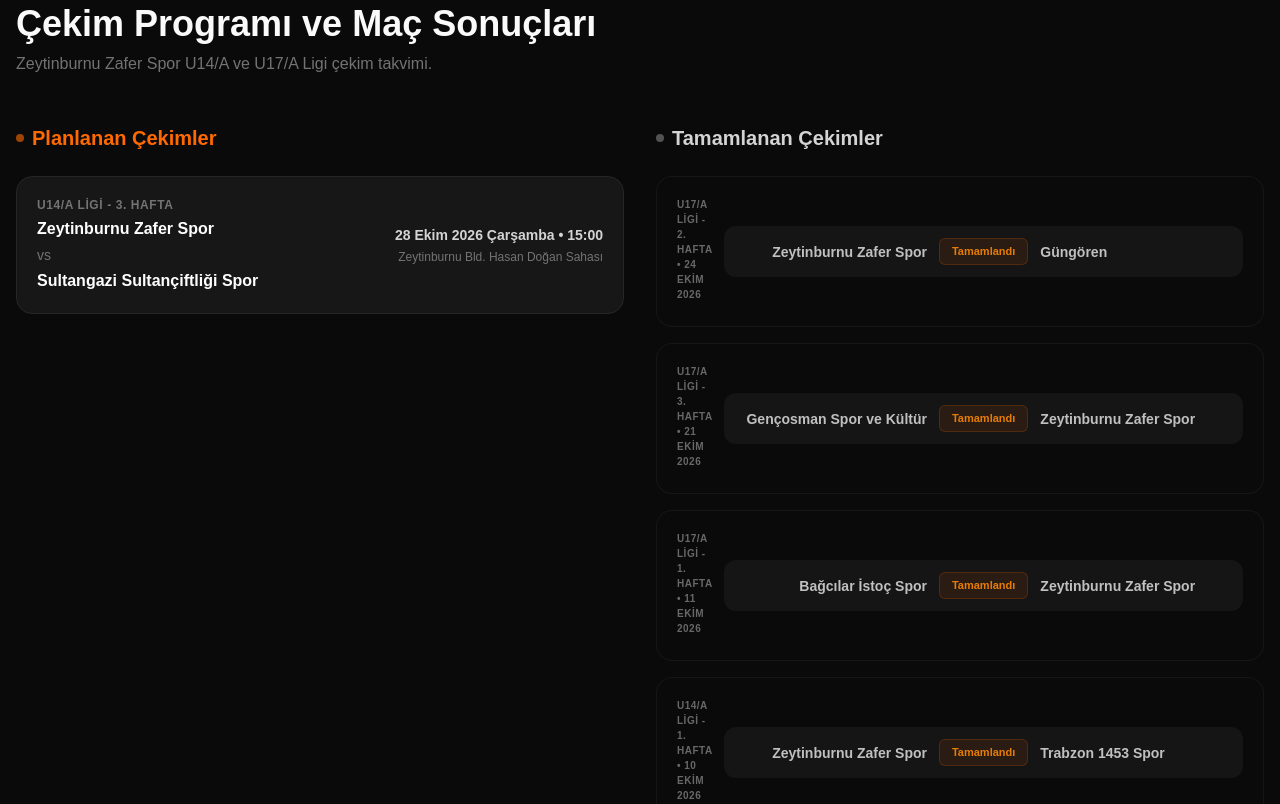
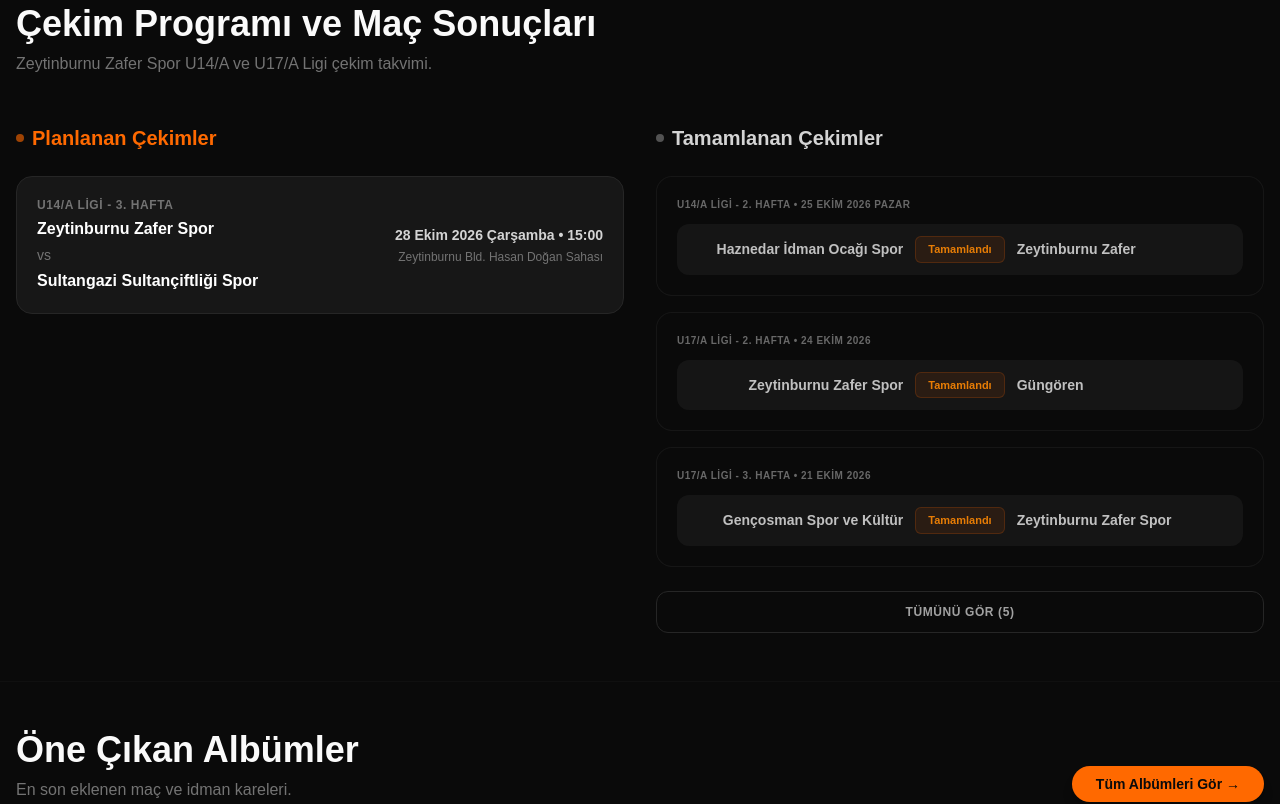
Before and after one commit to sk-raw/sametkinaz-portfolio, a Next.js app: page / in a window 1280 px wide. Shown: the part 1000-1804 px from the top of the page. Built offline with nearby package versions, Linux system fonts and the light colour scheme.

Commit message:
Tamamlanan cekimlere Tumunu Gor butonu eklendi, kart yapisi duzeltildi

```diff
--- a/app/page.tsx
+++ b/app/page.tsx
@@ -38,6 +38,7 @@ export default function Home() {
   const [timeLeft, setTimeLeft] = useState({ days: 0, hours: 0, minutes: 0, seconds: 0 });
   const [dynamicPastMatches, setDynamicPastMatches] = useState(initialPastMatches);
   const [upcomingMatches, setUpcomingMatches] = useState(allUpcomingMatches);
+  const [showAllPast, setShowAllPast] = useState(false);
 
   useEffect(() => {
     const timer = setInterval(() => {
@@ -57,7 +58,8 @@ export default function Home() {
         score: "Tamamlandı"
       }));
 
-      setDynamicPastMatches([...initialPastMatches, ...formattedPassed]);
+      // Set past matches, newest first
+      setDynamicPastMatches([...formattedPassed, ...initialPastMatches]);
 
       let currentIndex = allUpcomingMatches.findIndex(m => m.dateObj.getTime() > now);
       if (currentIndex === -1) currentIndex = allUpcomingMatches.length - 1;
@@ -82,6 +84,7 @@ export default function Home() {
   }, []);
 
   const currentActiveMatch = allUpcomingMatches[activeMatchIndex] || allUpcomingMatches[0];
+  const displayedPastMatches = showAllPast ? dynamicPastMatches : dynamicPastMatches.slice(0, 3);
 
   const albums = [
     {
@@ -412,7 +415,7 @@ export default function Home() {
           <p className="text-neutral-500">Zeytinburnu Zafer Spor U14/A ve U17/A Ligi çekim takvimi.</p>
         </motion.div>
 
-        <div className="grid grid-cols-1 lg:grid-cols-2 gap-8">
+        <div className="grid grid-cols-1 lg:grid-cols-2 gap-8 items-start">
           {/* PLANLANAN ÇEKİMLER */}
           <div>
             <h3 className="text-xl font-bold text-orange-500 mb-6 flex items-center gap-2">
@@ -438,23 +441,35 @@ export default function Home() {
             </div>
           </div>
 
+          {/* TAMAMLANAN ÇEKİMLER */}
           <div>
             <h3 className="text-xl font-bold text-neutral-300 mb-6 flex items-center gap-2">
               <span className="w-2 h-2 rounded-full bg-neutral-600 inline-block" /> Tamamlanan Çekimler
             </h3>
             <div className="space-y-4">
-              {dynamicPastMatches.map((match) => (
-                <div key={match.id} className="bg-neutral-950 border border-neutral-800/50 rounded-2xl p-5 flex flex-col sm:flex-row items-center justify-between gap-3 opacity-90 hover:opacity-100 transition-opacity">
-                  <div className="w-full sm:flex-1 text-center sm:text-left">
-                    <p className="text-[10px] text-neutral-500 font-bold uppercase tracking-wider mb-1">{match.league} • {match.date}</p>
-                  </div>
-                  <div className="w-full flex flex-col sm:flex-row items-center justify-between gap-3 bg-neutral-900 px-4 py-3 rounded-xl">
-                    <span className="text-xs sm:text-sm font-semibold text-neutral-300 text-center sm:text-right flex-1 break-words">{match.home}</span>
-                    <span className="text-[11px] font-bold text-orange-400 bg-orange-500/10 border border-orange-500/20 px-3 py-1 rounded-md flex-shrink-0">{match.score}</span>
-                    <span className="text-xs sm:text-sm font-semibold text-neutral-300 text-center sm:text-left flex-1 break-words">{match.away}</span>
+              {displayedPastMatches.map((match) => (
+                <div key={match.id} className="bg-neutral-950 border border-neutral-800/50 rounded-2xl p-5 opacity-90 hover:opacity-100 transition-opacity">
+                  <p className="text-[10px] text-neutral-500 font-bold uppercase tracking-wider mb-3 text-center sm:text-left">
+                    {match.league} • {match.date}
+                  </p>
+                  <div className="flex flex-col sm:flex-row items-center justify-between gap-3 bg-neutral-900 px-4 py-3 rounded-xl">
+                    <span className="text-sm font-semibold text-neutral-300 w-full sm:flex-1 text-center sm:text-right truncate">{match.home}</span>
+                    <span className="text-[11px] font-bold text-orange-400 bg-orange-500/10 border border-orange-500/20 px-3 py-1 rounded-md flex-shrink-0">
+                      {match.score}
+                    </span>
+                    <span className="text-sm font-semibold text-neutral-300 w-full sm:flex-1 text-center sm:text-left truncate">{match.away}</span>
                   </div>
                 </div>
               ))}
+
+              {dynamicPastMatches.length > 3 && (
+                <button
+                  onClick={() => setShowAllPast(!showAllPast)}
+                  className="w-full py-3 mt-2 rounded-xl border border-neutral-800 text-neutral-400 text-xs font-bold uppercase tracking-wider hover:bg-neutral-900 hover:text-white transition-colors cursor-pointer"
+                >
+                  {showAllPast ? "Daha Az Göster" : `Tümünü Gör (${dynamicPastMatches.length})`}
+                </button>
+              )}
             </div>
           </div>
         </div>
```
